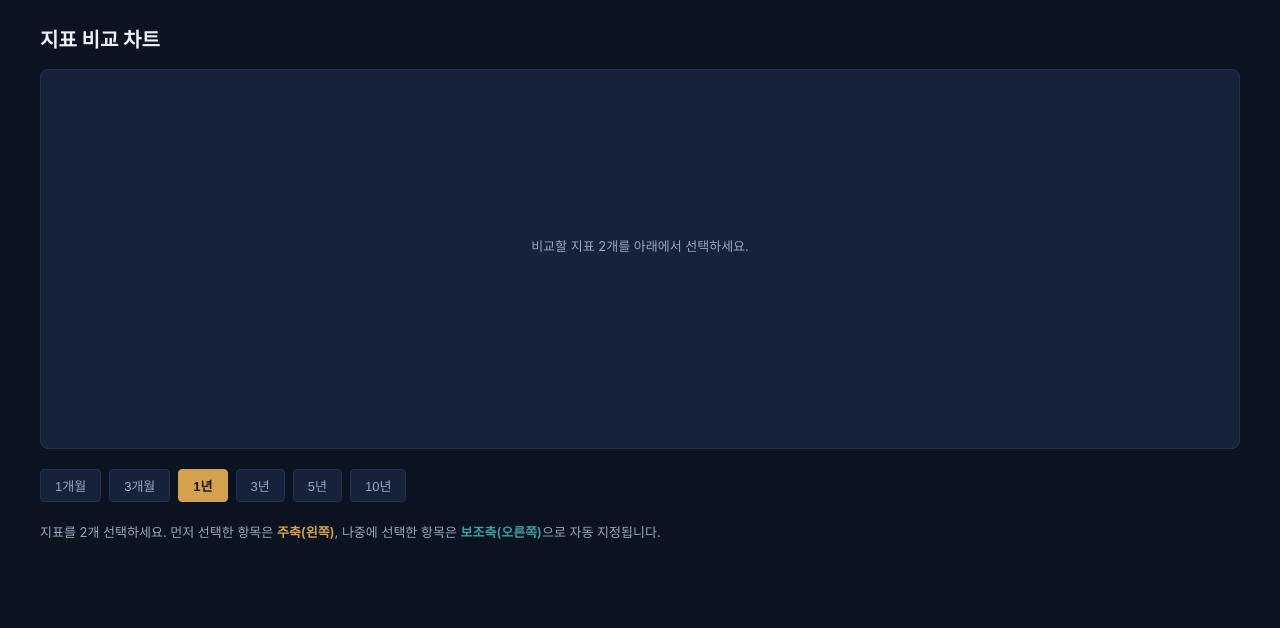
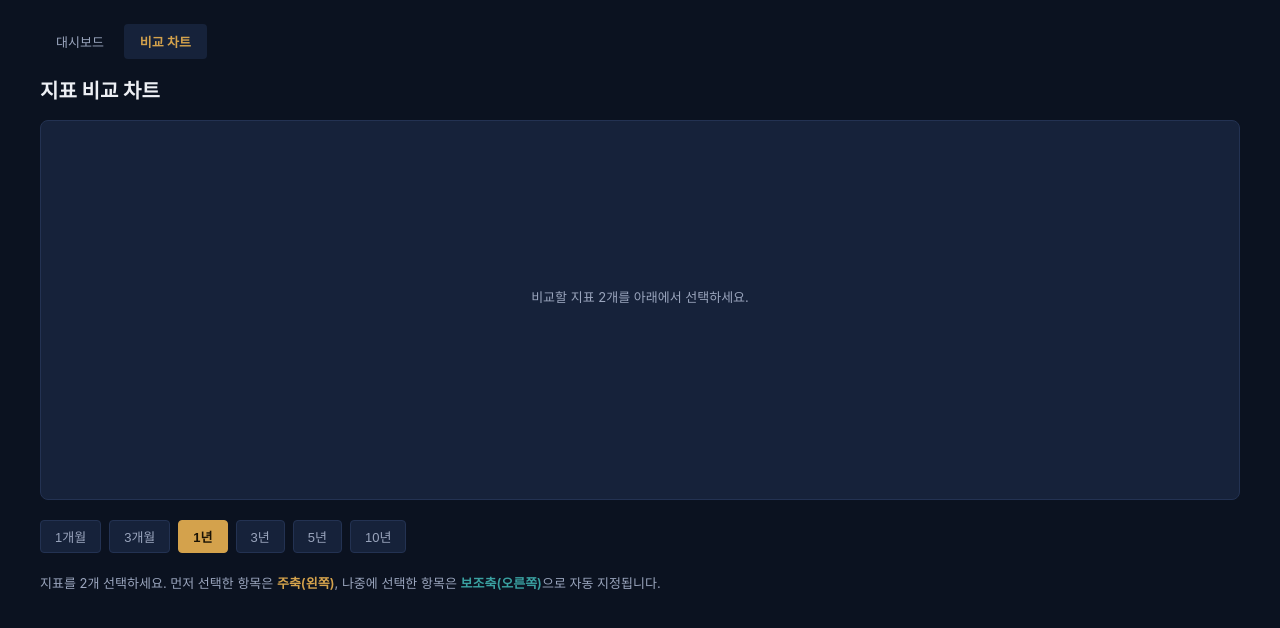
Before and after one commit to Yangjidol/economicdashboard-realtime, a website: page compare.html in a window 1280 px wide. Drawn offline with nearby package versions, Linux system fonts and the light colour scheme; no server answers.

Commit message:
Update compare.html

```diff
--- a/compare.html
+++ b/compare.html
@@ -17,6 +17,10 @@
     padding:24px;}
   .wrap{max-width:1200px;margin:0 auto;}
   h1{font-size:20px;margin:0 0 16px;}
+  nav{display:flex;gap:4px;margin-bottom:16px;}
+  nav a{padding:8px 16px;border-radius:4px;text-decoration:none;font-size:13px;color:var(--text-dim);}
+  nav a.active{background:var(--card);color:var(--gold);font-weight:600;}
+  nav a:hover{color:var(--text);}
   .chart-box{background:var(--card);border:1px solid var(--line);border-radius:8px;
     padding:16px;margin-bottom:20px;height:380px;}
   .empty-msg{color:var(--text-dim);font-size:13px;text-align:center;padding-top:150px;}
@@ -45,6 +49,10 @@
 </head>
 <body>
 <div class="wrap">
+  <nav>
+    <a href="index.html">대시보드</a>
+    <a href="compare.html" class="active">비교 차트</a>
+  </nav>
   <h1>지표 비교 차트</h1>
 
   <div class="chart-box">
```
